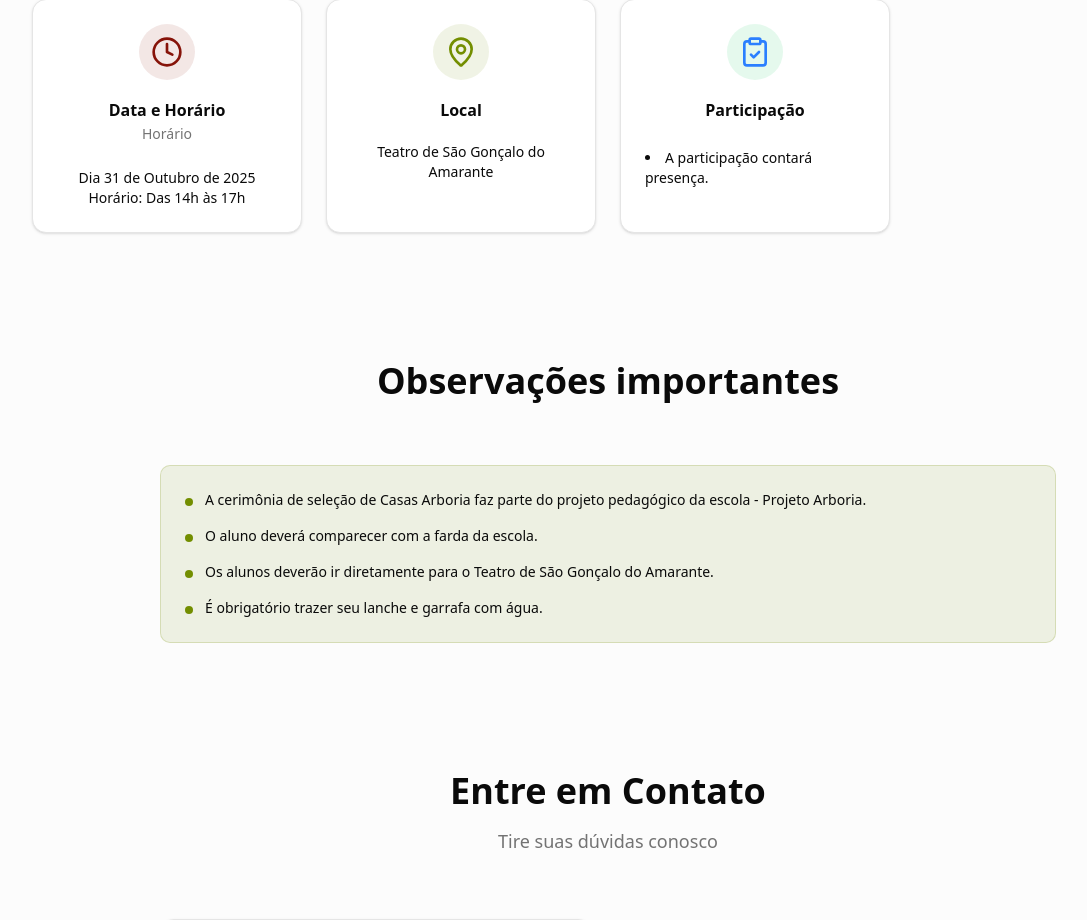
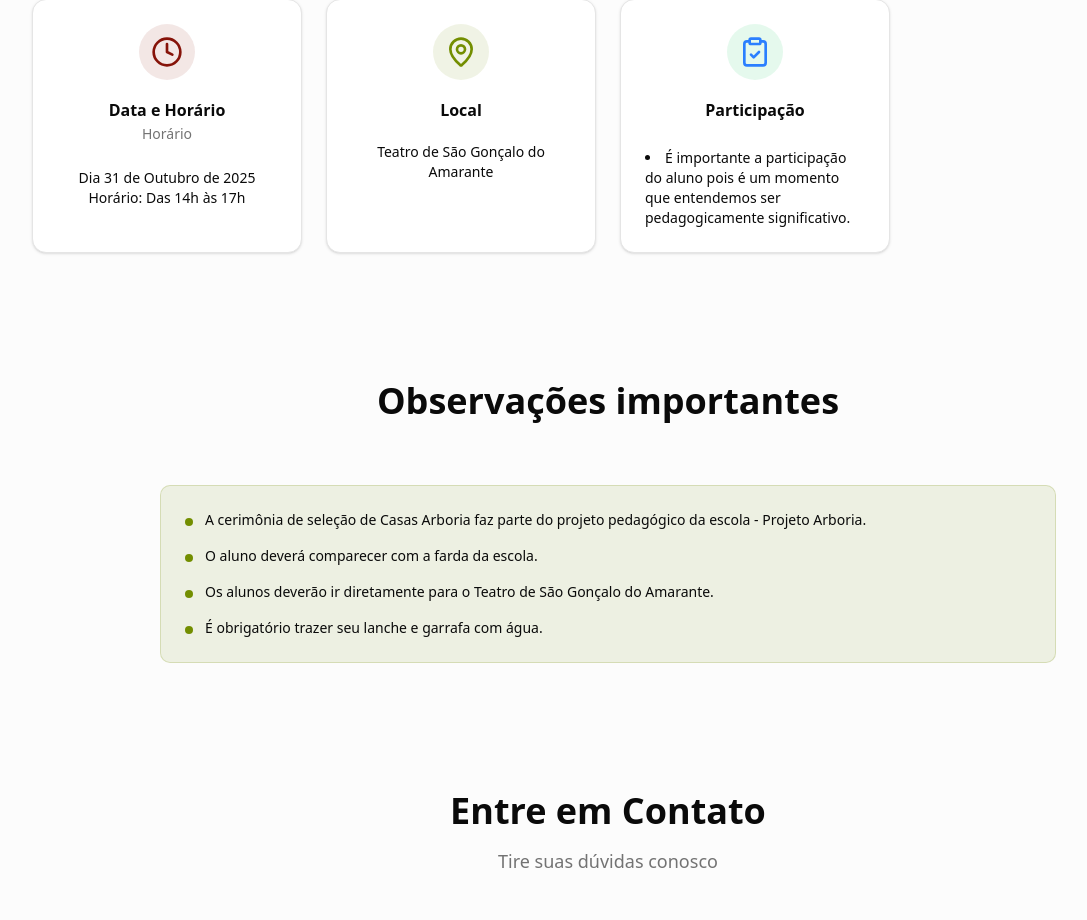
Before and after one commit to pedrologapp/amadeus-2025-arboriasele-o, a React (Vite) app: page / in a window 1280 px wide. Shown: the part 1013-1933 px from the top of the page, without its empty margins (32-1119 px from the left). Built offline with nearby package versions, Linux system fonts and the light colour scheme.

Commit message:
Update App.jsx

```diff
--- a/src/App.jsx
+++ b/src/App.jsx
@@ -236,7 +236,7 @@ import React, { useState } from 'react';
               </CardHeader>
               <CardContent>
                 <ul className="text-sm list-disc list-inside space-y-1 text-left">
-                  <li>A participação contará presença.</li>
+                  <li>É importante a participação do aluno pois é um momento que entendemos ser pedagogicamente significativo.</li>
                 </ul>
               </CardContent>
             </Card>
```
